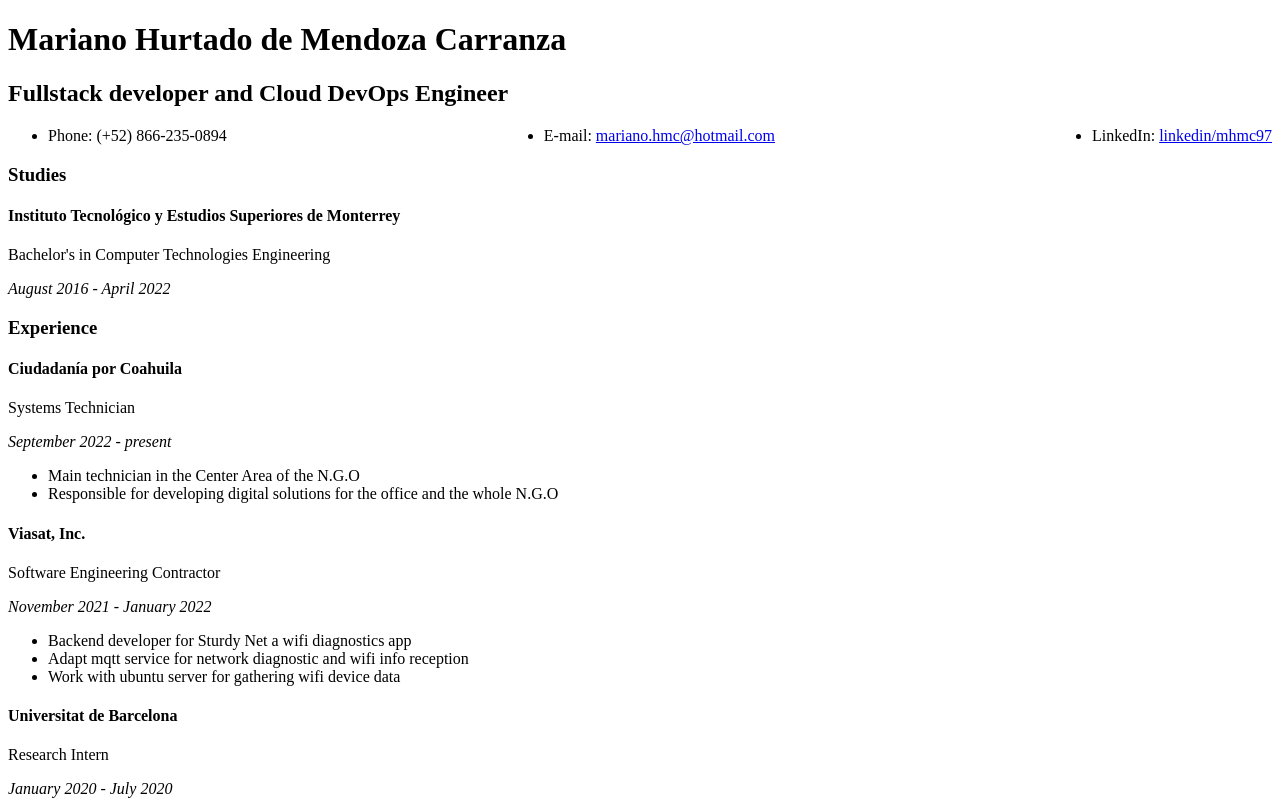
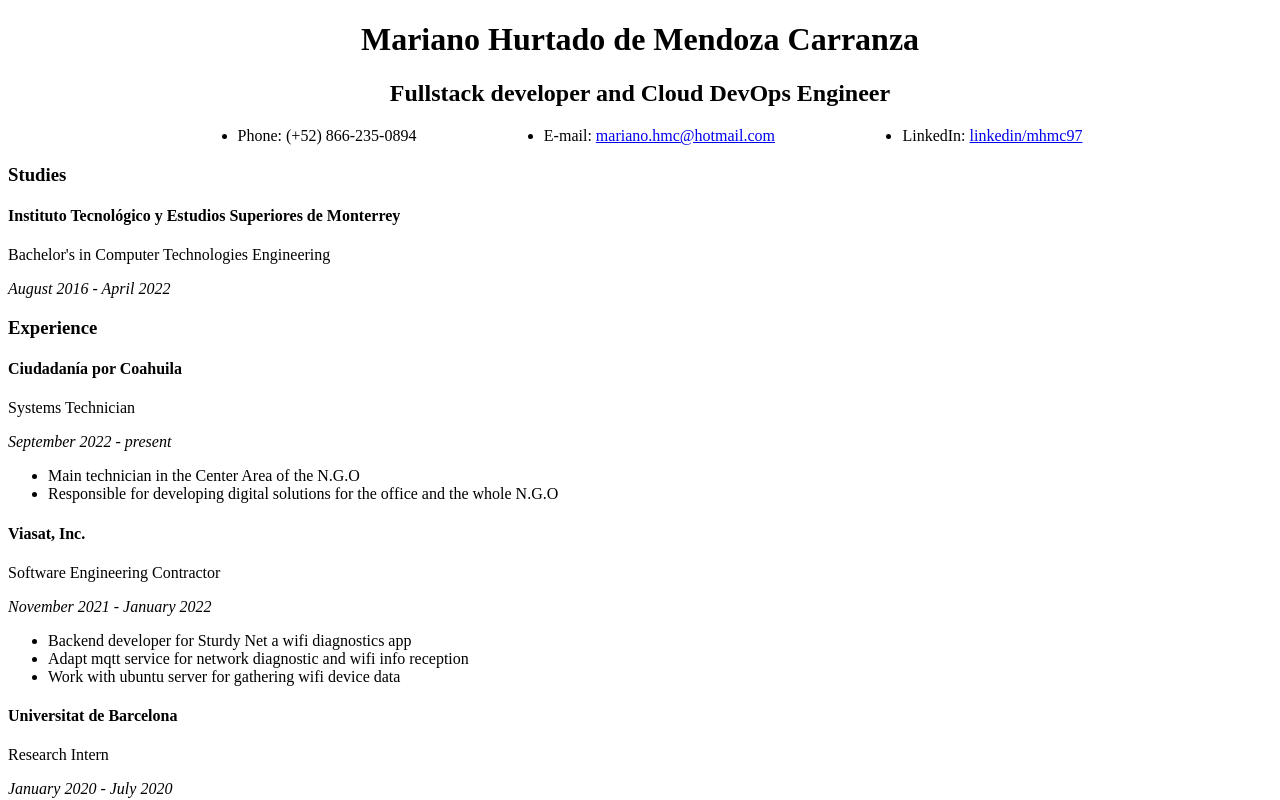
Before and after one commit to theunfactoringguru/theunfactoringguru.github.io, a plain HTML site: page index.html in a window 1280 px wide. Shown: the top 800 px of the page. Drawn offline with Linux system fonts and the light colour scheme.

Commit message:
Some commit

```diff
--- a/css/index.css
+++ b/css/index.css
@@ -1,4 +1,8 @@
+#my-info {
+  text-align: center;
+}
 #contact {
   display: flex;
-  justify-content: space-between
+  justify-content: space-between;
+  margin: auto 15%;
 }
```
